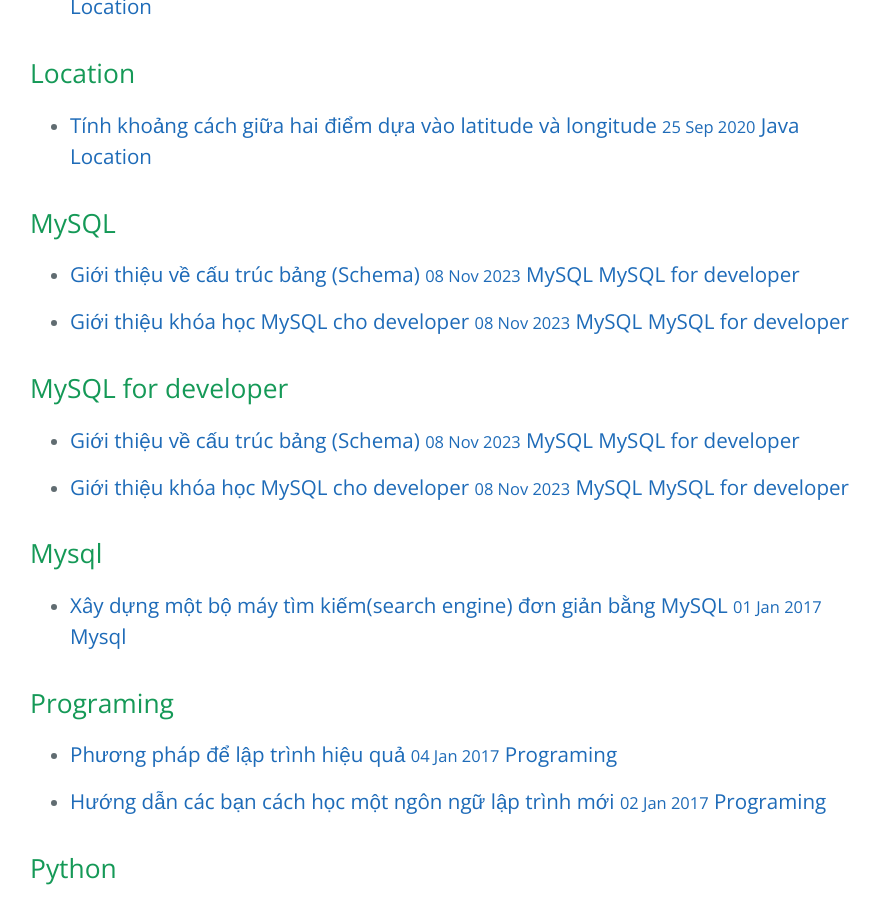
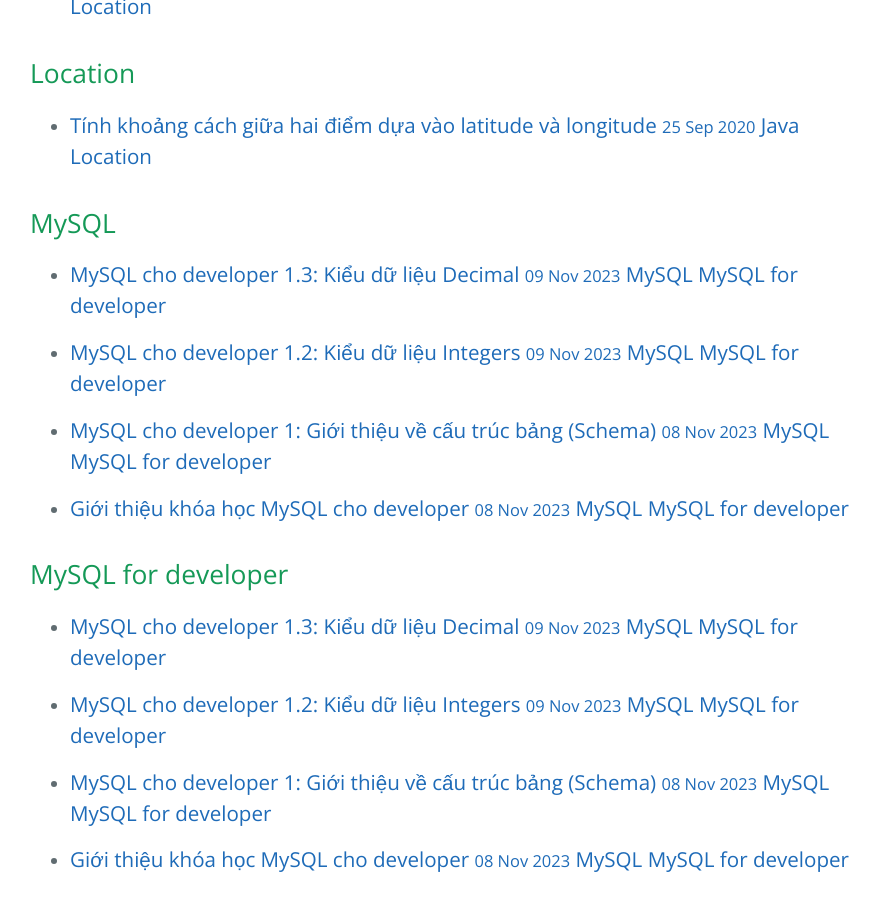
Before and after one commit to duyminh215/duyminh215.github.io, a Jekyll site: the page built from tags.html, in a window 1280 px wide and 900 px high, scrolled down 2087 px. Shown: the whole window, without its empty margins (194-1074 px from the left). Built offline with Jekyll 4.4.1, drawn with Linux system fonts in a browser that asks for light colours; some of the changed lines change nothing that is shown.

Commit message:
add new article: data type integer, decimal

````diff
--- a/_posts/2023-11-08-gioi-thieu-ve-cau-truc-bang-schema.md
+++ b/_posts/2023-11-08-gioi-thieu-ve-cau-truc-bang-schema.md
@@ -1,6 +1,6 @@
 ---
 layout: post
-title: "Giới thiệu về cấu trúc bảng (Schema)"
+title: "MySQL cho developer 1: Giới thiệu về cấu trúc bảng (Schema)"
 category: MySQL
 tags: [MySQL, MySQL for developer]
 date: 2023-11-08
--- /dev/null
+++ b/_posts/2023-11-09-1-2-kieu-du-lieu-integer.md
@@ -0,0 +1,54 @@
+---
+layout: post
+title: "MySQL cho developer 1.2: Kiểu dữ liệu Integers"
+category: MySQL
+tags: [MySQL, MySQL for developer]
+date: 2023-11-09
+---
+# Hiểu về số nguyên: loại và phạm vi
+
+Khi nói đến cơ sở dữ liệu, một trong những điều quan trọng nhất là hiểu về các loại dữ liệu khác nhau có thể được sử dụng để lưu trữ thông tin. Trong bài viết này, chúng ta sẽ tập trung đặc biệt vào số nguyên (integer), các loại cột khác nhau có thể giữ giá trị số nguyên và phạm vi của mỗi loại.
+
+## Bắt đầu
+
+Để thể hiện các loại cột khác nhau có thể giữ giá trị số nguyên, chúng ta sẽ sử dụng một ví dụ đơn giản: một bảng lưu trữ thông tin cuốn sách. Bảng có một ID và một tiêu đề, và chúng ta sẽ xác định cột dữ liệu lưu số trang. Trước khi làm điều đó, chúng ta cần xác định loại dữ liệu và bất kỳ thuộc tính nào khác cần thiết.
+
+## Loại cột có thể giữ giá trị số nguyên
+
+Có năm loại dữ liệu có thể được sử dụng để lưu trữ số nguyên:
+
+- TINYINT
+- SMALLINT
+- MEDIUMNINT
+- INT
+- BIGINT
+
+Đáng chú ý rằng bất kỳ loại số nguyên nào bạn gặp phải có thể là các alias, có nghĩa là chúng chỉ là các từ khác nhau chỉ đến cùng một loại dữ liệu. Ví dụ, "integer" chỉ là một từ khác cho "int".
+
+## Phạm vi cho mỗi loại dữ liệu
+
+Mỗi loại dữ liệu số nguyên có yêu cầu lưu trữ khác nhau, điều này có nghĩa là chúng có thể lưu trữ lượng dữ liệu khác nhau. Dưới đây là phạm vi cho mỗi loại dữ liệu:
+
+- TINYINT: Chiếm một byte và có thể lưu trữ giá trị từ 0 đến 255 (hoặc từ -128 đến 127 nếu hỗ trợ số âm).
+- SMALLINT: Chiếm hai byte và có thể lưu trữ giá trị từ 0 đến 65,535 (nếu không hỗ trợ số âm).
+- MEDIUMNINT: Chiếm ba byte và có thể lưu trữ giá trị từ 0 đến 16,777,215 (nếu không hỗ trợ số âm).
+- INT: Chiếm bốn byte và có thể lưu trữ giá trị từ 0 đến 4,294,967,295 (nếu không hỗ trợ số âm).
+- BIGINT: Chiếm tám byte và có thể lưu trữ giá trị từ 0 đến 18,446,744,073,709,551,615 (nếu không hỗ trợ số âm).
+
+## Hiểu về số âm
+
+Trong cơ sở dữ liệu, số âm được hỗ trợ bằng cách dành một trong các bit cho dấu (dương hoặc âm), với các bit còn lại dành cho giá trị. Ví dụ, một TINYINT với hỗ trợ số âm có một bit dành cho dấu và bảy bit cho giá trị, có nghĩa là nó có thể lưu trữ giá trị từ -128 đến 127.
+
+## Xác định cột số trang
+
+Đối với bảng lưu trữ thông tin cuốn sách của chúng ta, chúng ta sẽ xác định cột số trang, mà chúng ta kỳ vọng sẽ không bao giờ vượt quá 65,000 trang. Với điều này, chúng ta không cần sử dụng loại dữ liệu INT, có thể chứa đến 4.2 tỷ giá trị. Thay vào đó, chúng ta có thể sử dụng loại dữ liệu SMALLINT, chiếm hai byte và có thể lưu trữ giá trị từ 0 đến 65,535.
+
+Tuy nhiên, chúng ta cũng cần chỉ định rằng không hỗ trợ số âm cho cột này. Chúng ta có thể làm điều này bằng cách thêm từ khóa unsigned, cho biết MySQL rằng chúng ta không quan tâm đến số âm.
+
+## Các hiểu nhầm thông thường: INT(11)
+
+Chúng ta thường thấy kiểu dữ liệu như INT(11) và cho rằng số 11 kiểm soát phạm vi dữ liệu có thể lưu trữ. Tuy nhiên, số trong dấu ngoặc đơn không ảnh hưởng đến lưu trữ cơ bản hoặc phạm vi của cột. Notation này chỉ được dự định để xác định chiều rộng hiển thị. Nó đã lỗi thời và sẽ sớm bị loại bỏ.
+
+## Kết luận
+
+Hiểu về các loại cột khác nhau có thể giữ giá trị số nguyên và phạm vi tương ứng của chúng là quan trọng để thiết kế một lược đồ cơ sở dữ liệu hiệu quả và có thể mở rộng. Bằng cách chọn loại dữ liệu phù hợp cho mỗi cột, chúng ta có thể tránh yêu cầu lưu trữ không cần thiết và đảm bảo truy vấn hiệu quả.
--- /dev/null
+++ b/_posts/2023-11-09-1-3-kieu-du-lieu-decimal.md
@@ -0,0 +1,88 @@
+---
+layout: post
+title: "MySQL cho developer 1.3: Kiểu dữ liệu Decimal"
+category: MySQL
+tags: [MySQL, MySQL for developer]
+date: 2023-11-09
+---
+# Lưu trữ số thập phân trong MySQL
+
+Nếu bạn đang làm việc trên một dự án yêu cầu lưu trữ giá trị số thập phân, bạn có thể tự hỏi phương pháp tốt nhất cho MySQL là gì. Bạn không muốn có dữ liệu không chính xác hoặc không chính xác, và sự chọn lựa của bạn về loại dữ liệu có thể tạo ra sự khác biệt lớn. Trong bài này, chúng ta sẽ khám phá những lựa chọn khác nhau cho việc lưu trữ số thập phân trong MySQL và khi nào nên sử dụng mỗi loại.
+
+## Bốn loại dữ liệu số thập phân
+
+Có bốn loại dữ liệu khác nhau trong MySQL có thể lưu trữ giá trị số thập phân:
+
+1. **DECIMAL**: một loại dữ liệu số  thập phân cố định lưu trữ giá trị chính xác.
+2. **NUMERIC**: một alias cho DECIMAL, cả hai đều giống nhau trong MySQL.
+3. **FLOAT**: một loại dữ liệu dấu chấm động lưu trữ giá trị xấp xỉ.
+4. **DOUBLE**: một loại dữ liệu dấu chấm động lưu trữ giá trị lớn và chính xác hơn so với FLOAT.
+
+Mỗi loại dữ liệu này đều có ứng dụng riêng của nó, và lựa chọn của bạn phụ thuộc vào độ chính xác bạn yêu cầu.
+
+## Khi nào sử dụng DECIMAL
+
+Nếu bạn cần lưu trữ giá trị yêu cầu độ chính xác tuyệt đối, chẳng hạn như tiền tệ hoặc dữ liệu tài chính khác, bạn nên sử dụng loại dữ liệu `DECIMAL`. Với `DECIMAL`, bạn có thể chỉ định số lượng chữ số tối đa và số lượng chữ số phải xuất hiện sau dấu thập phân.
+
+Ví dụ, giả sử bạn muốn lưu trữ tối đa 10 chữ số, với hai chữ số sau dấu thập phân, cú pháp sẽ là:
+
+```plaintext
+DECIMAL(10,2)
+```
+
+Tham số đầu tiên chỉ định số lượng chữ số tối đa, trong khi tham số thứ hai chỉ định số lượng chữ số nên xuất hiện sau dấu thập phân. Số lượng chữ số trước dấu thập phân được xác định bằng giá trị đầu tiên trừ đi giá trị thứ hai.
+
+## Khi nào sử dụng float hoặc double
+
+Nếu bạn không cần giá trị thập phân chính xác, bạn có thể sử dụng cả `FLOAT` hoặc `DOUBLE`. Cả hai loại dữ liệu này lưu trữ giá trị xấp xỉ, nhưng `DOUBLE` có thể lưu trữ giá trị lớn hơn và chính xác hơn so với `FLOAT`.
+
+Nếu bạn đang sử dụng một loại dữ liệu cho các tính toán khoa học, nơi độ chính xác tương đối quan trọng hơn độ chính xác tuyệt đối, bạn cũng có thể xem xét việc sử dụng `FLOAT` hoặc `DOUBLE`.
+
+## Ví dụ
+
+Hãy xem cách các loại dữ liệu này hoạt động trong thực tế. Chúng ta sẽ tạo một bảng có tên `decimals` và chèn dữ liệu vào hai cột `D1` và `D2`. Cả hai cột sẽ được định nghĩa là loại dữ liệu `DOUBLE`.
+
+```sql
+CREATE TABLE decimals (
+  id INT AUTO_INCREMENT PRIMARY KEY,
+  D1 DOUBLE,
+  D2 DOUBLE
+);
+```
+Sau đó, chúng ta sẽ chèn một số dữ liệu vào bảng:
+```sql
+INSERT INTO decimals (D1, D2)
+VALUES (100.4, 20.4), (-80.0, 0.0);
+```
+
+Nếu chúng ta chạy một truy vấn SELECT để lấy tất cả dữ liệu trong bảng:
+
+```sql
+SELECT * FROM decimals;
+```
+
+Chúng ta sẽ thấy đầu ra như sau:
+
+```bash
+| id | D1    | D2  |
+|----|-------|-----|
+| 1  | 100.4 | 20.4|
+| 2  | -80.0 | 0.0 |
+```
+Bây giờ, nếu chúng ta cố gắng cộng các giá trị trong cột D1 và D2, chúng ta có thể mong đợi kết quả là 40.8, nhưng đó không phải là điều chúng ta nhận được:
+
+```sql
+SELECT SUM(D1), SUM(D2) FROM decimals;
+```
+```bash
+| SUM(D1)           | SUM(D2)    |
+|-------------------|------------|
+| 20.4000000000006  | 20.4       |
+```
+
+Chúng ta có thể thấy rằng tổng gần giống với kết quả mong đợi, nhưng không chính xác giống nhau, và đó là do DOUBLE là giá trị xấp xỉ của một số, không phải giá trị chính xác.
+
+## Kết luận
+Khi làm việc với giá trị thập phân trong MySQL, quan trọng là chọn loại dữ liệu đúng cho nhu cầu của bạn. Nếu bạn yêu cầu độ chính xác tuyệt đối trong giá trị của mình, DECIMAL là lựa chọn tốt nhất. Nếu bạn không cần giá trị chính xác, FLOAT hoặc DOUBLE có thể phù hợp hơn. Lựa chọn giữa FLOAT và DOUBLE phụ thuộc vào phạm vi dữ liệu bạn đang lưu trữ và mức độ chính xác bạn cần.
+
+Hãy nhớ rằng khi làm việc với FLOAT hoặc DOUBLE, kết quả sẽ không chính xác đúng, và giá trị có thể khác một chút so với những gì bạn mong đợi.
````
